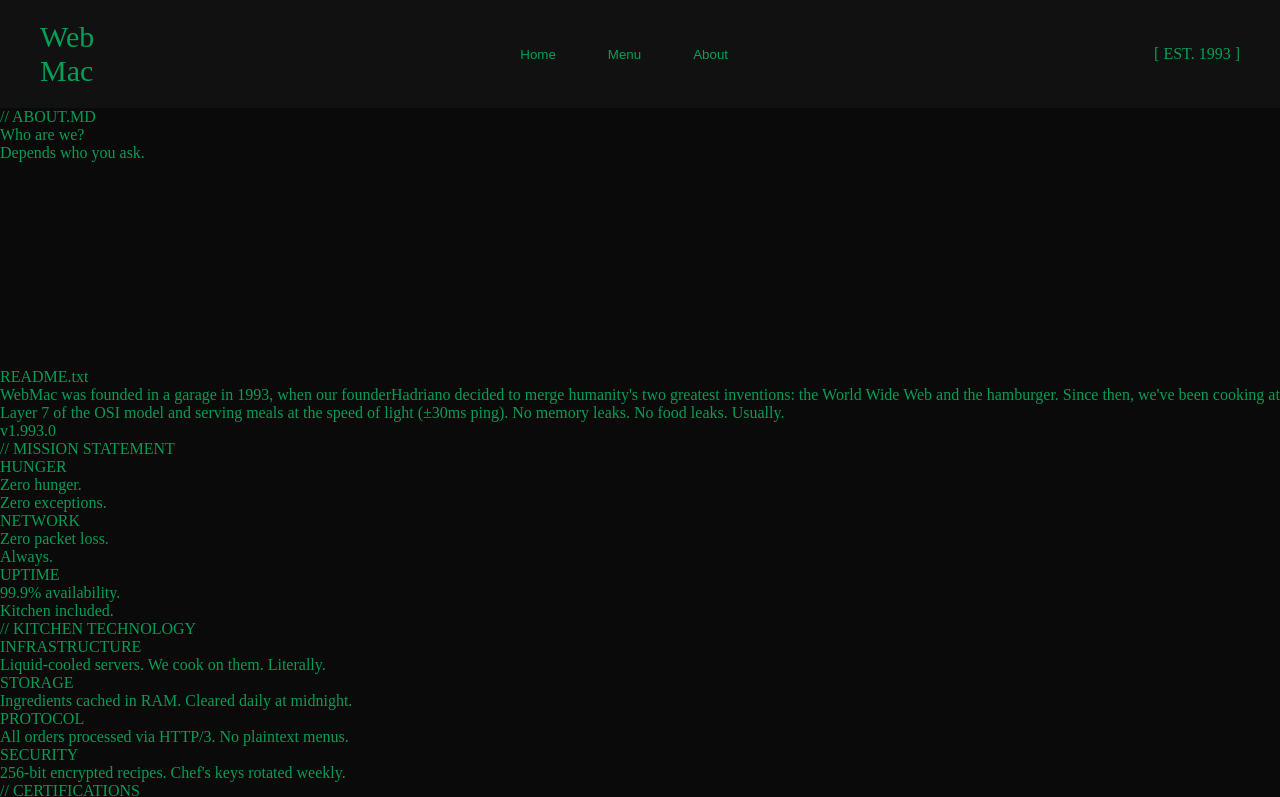
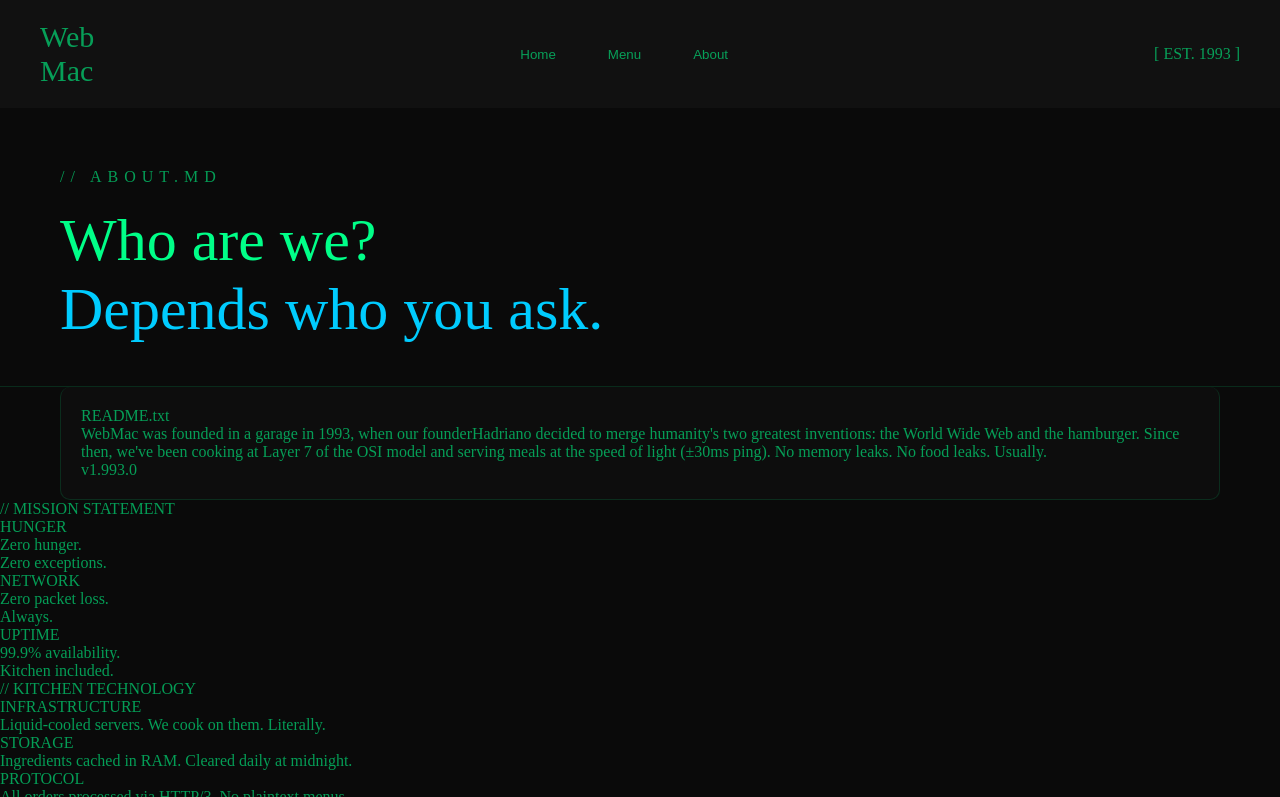
Before and after one commit to hadrianoo/restaurant-page, a website built with webpack: page src/template.html in a window 1280 px wide. Both pictures are taken after a click on the button "About". Shown: the top 797 px of the page. Built offline with nearby package versions, Linux system fonts and the light colour scheme.

Commit message:
In progres: work on about page

```diff
--- a/src/pages/about/about.js
+++ b/src/pages/about/about.js
@@ -11,6 +11,7 @@ export const aboutPage = () => {
         const contentTwo = document.createElement("div");
 
         container.className = styles.aboutMd;
+        title.className = styles.title;
 
         title.textContent = "// ABOUT.MD";
         contentOne.textContent = "Who are we?";
--- a/src/pages/about/about.module.css
+++ b/src/pages/about/about.module.css
@@ -2,11 +2,53 @@
     min-height: 100vh;
     display: grid;
     grid-template-rows: 2fr repeat(4, min-content);
+    justify-self: center;
+    margin-top: 6rem;
+    margin-bottom: 3rem;
+
 }
 
-.aboutMd {}
+.title {
+    letter-spacing: 0.6rem;
+}
 
-.readmeTxt {}
+.aboutMd {
+    margin: 0;
+    border-bottom: 1px solid var(--color-border);
+}
+
+.aboutMd>div:first-child {
+    margin: 0 6rem;
+    margin-bottom: 2rem;
+}
+
+.aboutMd>div:nth-child(2) {
+    margin: 0 6rem;
+    font-size: 6rem;
+    color: var(--color-green);
+}
+
+.aboutMd>div:last-child {
+    margin: 0 6rem;
+    font-size: 6rem;
+    color: var(--color-cyan);
+}
+
+.readmeTxt {
+    margin: 0 6rem;
+    padding: 2rem;
+    border-left: 1px solid var(--color-border);
+    border-right: 1px solid var(--color-border);
+    border-bottom: 1px solid var(--color-border);
+    border-radius: 1rem;
+    background-color: var(--color-bg-secondary);
+}
+
+.readmeTxt>div:first-child {}
+
+.readmeTxt>div:nth-child(2) {}
+
+.readmeTxt>div:last-child {}
 
 .mission {}
 
```
